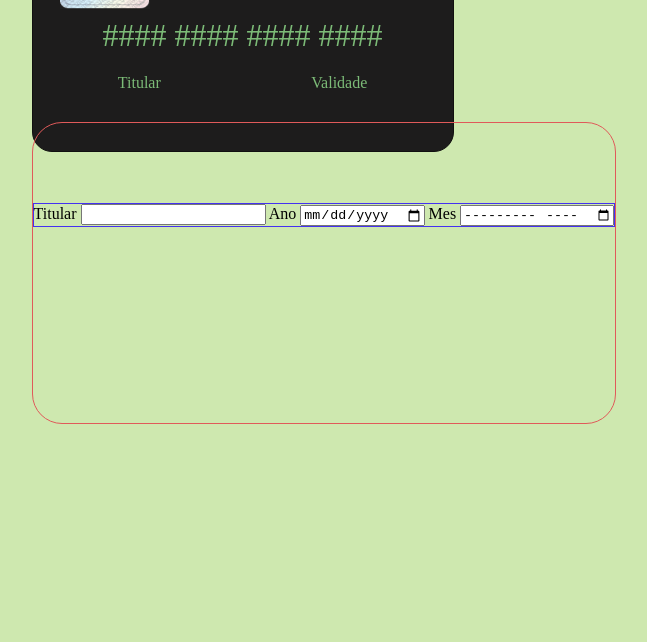
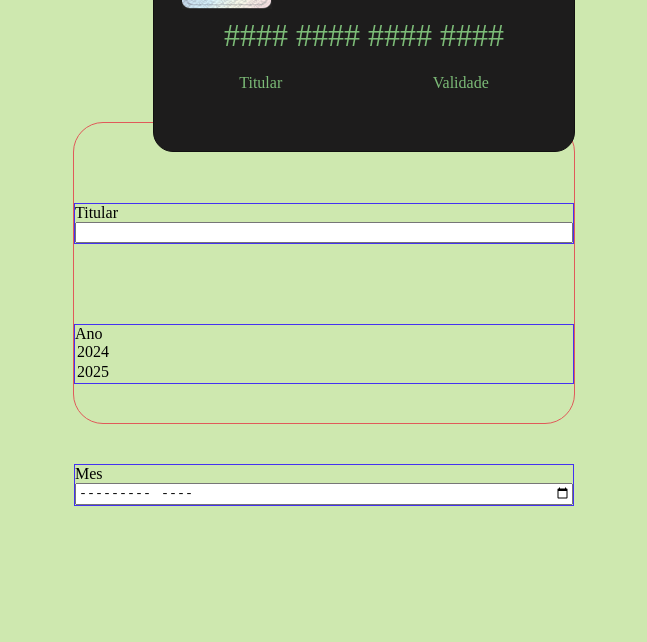
Before and after one commit to debora-sl/formulario_de_cartao_de_credito, a plain HTML site: page index.html in a window 1280 px wide. Shown: the part 158-800 px from the top of the page, without its empty margins (316-963 px from the left). Drawn offline with Linux system fonts and the light colour scheme.

Commit message:
Corrigindo campo ano no formulário e iniciando estilização do formulário.

```diff
--- a/css/cartao-de-credito.css
+++ b/css/cartao-de-credito.css
@@ -5,8 +5,9 @@
     display: flex;
     flex-direction: column;
     height: 200px;
-
+    margin-left: 80px;
     padding: 10px;
+    position: relative; /* colocando o elemento cartão na frente da div do formulário */
     width: 400px;
 }
 
--- a/css/formulario.css
+++ b/css/formulario.css
@@ -1,6 +1,8 @@
 .formulario{
     border: thin solid #e05a5a;
     border-radius: 30px;
+    display: flex;
+    flex-direction: column;
     height: 300px;
     margin-top: -30px;
 
@@ -8,5 +10,7 @@
 
 .formulario__div{
     border: thin solid #4431f1;
+    display: flex;
+    flex-direction: column;
     margin-top: 80px;
 }
--- a/index.html
+++ b/index.html
@@ -22,7 +22,7 @@
                 <p class="cartao-de-credito__cabecalho__logo"> $ Credi Crédito $</p>
             </div>
             <div class="cartao-de-credito__corpo__numeracao">
-                <label for="">#### #### #### ####</label>
+                <label for="titular">#### #### #### ####</label>
             </div>
             <div class="cartao-de-credito__corpo__rodape">
                 <label for="">Titular</label>
@@ -34,10 +34,13 @@
             <div class="formulario__div">
                 <label for="titular">Titular</label>
                 <input type="text" name="titular" id="titular">
-
+            </div>
+            <div class="formulario__div">
                 <label for="ano">Ano</label>
-                <input type="date" name="ano" id="ano">
-
+                <option value="2024" aria-placeholder="Ano">2024</option>
+                <option value="2024" aria-placeholder="Ano">2025</option>
+            </div>
+            <div class="formulario__div">
                 <label for="mes">Mes</label>
                 <input type="month" name="mes" id="mes">
             </div>
```
